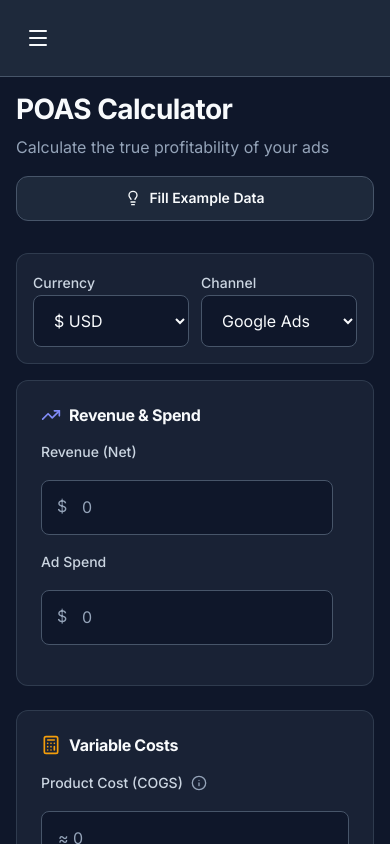
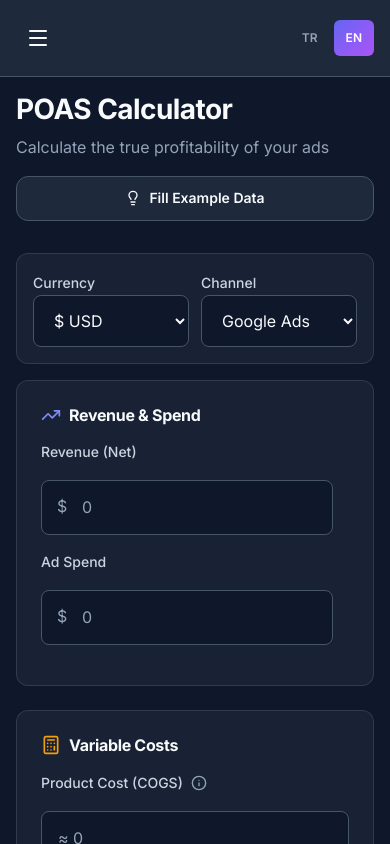
Before and after one commit to ulusalcagdass/poas-hesaplayici, a Next.js app: page /calculator in a window 390 px wide. Shown: the top 844 px of the page. Built offline with nearby package versions, Linux system fonts and the light colour scheme.

Commit message:
fix: Restore TR/EN toggle in mobile header (top right)

```diff
--- a/src/components/dashboard/MobileMenu.tsx
+++ b/src/components/dashboard/MobileMenu.tsx
@@ -62,6 +62,40 @@ export default function MobileMenu() {
                 >
                     <Menu size={24} />
                 </button>
+
+                {/* Language Toggle in Header */}
+                <div style={{ display: 'flex', gap: '0.25rem' }}>
+                    <button
+                        onClick={() => setLanguage('tr')}
+                        style={{
+                            padding: '0.5rem 0.75rem',
+                            borderRadius: 'var(--radius-sm)',
+                            border: 'none',
+                            cursor: 'pointer',
+                            fontSize: '0.75rem',
+                            fontWeight: 600,
+                            background: language === 'tr' ? 'var(--gradient-primary)' : 'var(--color-surface)',
+                            color: language === 'tr' ? 'white' : 'var(--color-text-muted)',
+                        }}
+                    >
+                        TR
+                    </button>
+                    <button
+                        onClick={() => setLanguage('en')}
+                        style={{
+                            padding: '0.5rem 0.75rem',
+                            borderRadius: 'var(--radius-sm)',
+                            border: 'none',
+                            cursor: 'pointer',
+                            fontSize: '0.75rem',
+                            fontWeight: 600,
+                            background: language === 'en' ? 'var(--gradient-primary)' : 'var(--color-surface)',
+                            color: language === 'en' ? 'white' : 'var(--color-text-muted)',
+                        }}
+                    >
+                        EN
+                    </button>
+                </div>
             </header>
 
             {/* Full-screen Mobile Menu Overlay */}
```
